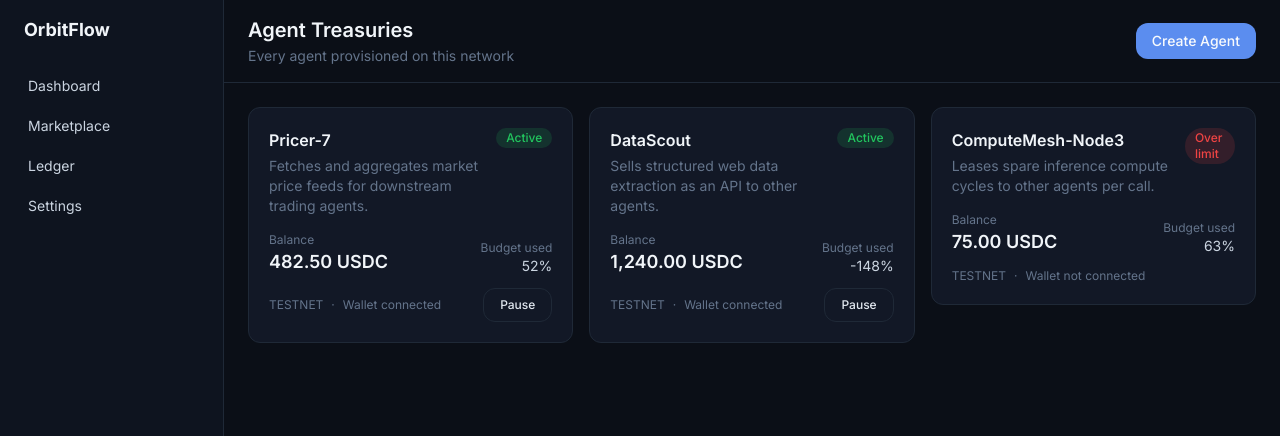
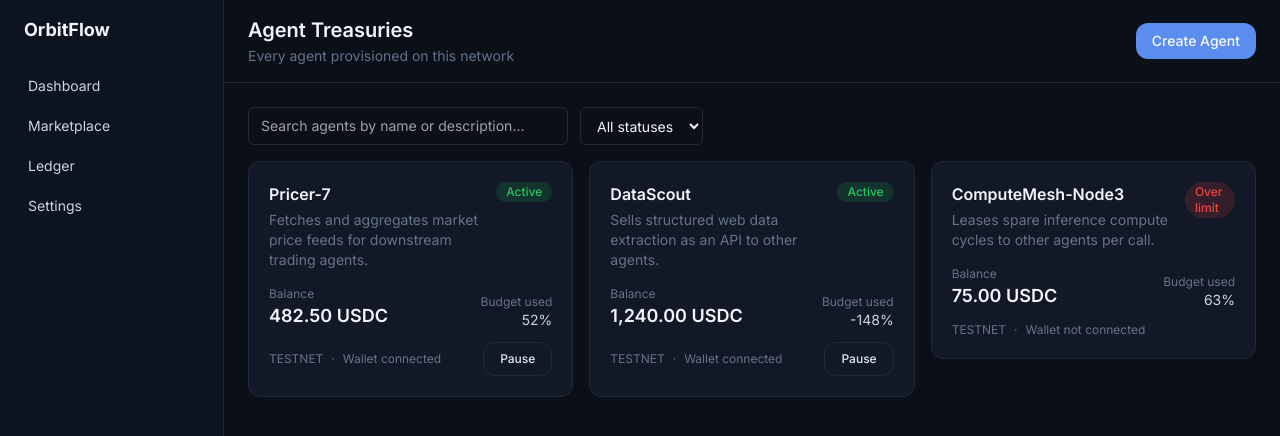
Before and after one commit to OrbitFlow-AI/Frontend, a Next.js app: page /dashboard in a window 1280 px wide. Both pictures are taken after a click on the button "Sign in as Operator". Shown: the top 436 px of the page. Built offline with nearby package versions, Linux system fonts and the light colour scheme.

Commit message:
feat: wire agent search into dashboard page

```diff
--- a/app/dashboard/page.tsx
+++ b/app/dashboard/page.tsx
@@ -3,16 +3,23 @@
 "use client";
 
 import { useState } from "react";
+import type { AgentStatus } from "@/types/domain";
 import { Topbar } from "@/components/layout/Topbar";
 import { Button } from "@/components/ui/Button";
 import { Modal } from "@/components/ui/Modal";
 import { AgentCard } from "@/components/agents/AgentCard";
 import { CreateAgentForm } from "@/components/agents/CreateAgentForm";
+import { AgentSearchBar } from "@/components/agents/AgentSearchBar";
 import { useAgentContext } from "@/lib/context/AgentContext";
+import { filterAgents } from "@/lib/agents/filterAgents";
 
 export default function DashboardPage() {
   const { agents, isLoading, error } = useAgentContext();
   const [isCreateOpen, setIsCreateOpen] = useState(false);
+  const [searchText, setSearchText] = useState("");
+  const [statusFilter, setStatusFilter] = useState<AgentStatus | "all">("all");
+
+  const filteredAgents = filterAgents(agents, searchText, statusFilter);
 
   return (
     <>
@@ -29,11 +36,23 @@ export default function DashboardPage() {
         ) : agents.length === 0 ? (
           <p className="text-sm text-muted">No agents have been provisioned yet.</p>
         ) : (
-          <div className="grid grid-cols-1 gap-4 sm:grid-cols-2 lg:grid-cols-3">
-            {agents.map((agent) => (
-              <AgentCard key={agent.id} agent={agent} />
-            ))}
-          </div>
+          <>
+            <AgentSearchBar
+              searchText={searchText}
+              statusFilter={statusFilter}
+              onSearchTextChange={setSearchText}
+              onStatusFilterChange={setStatusFilter}
+            />
+            {filteredAgents.length === 0 ? (
+              <p className="text-sm text-muted">No agents match this search.</p>
+            ) : (
+              <div className="grid grid-cols-1 gap-4 sm:grid-cols-2 lg:grid-cols-3">
+                {filteredAgents.map((agent) => (
+                  <AgentCard key={agent.id} agent={agent} />
+                ))}
+              </div>
+            )}
+          </>
         )}
       </main>
 
```
